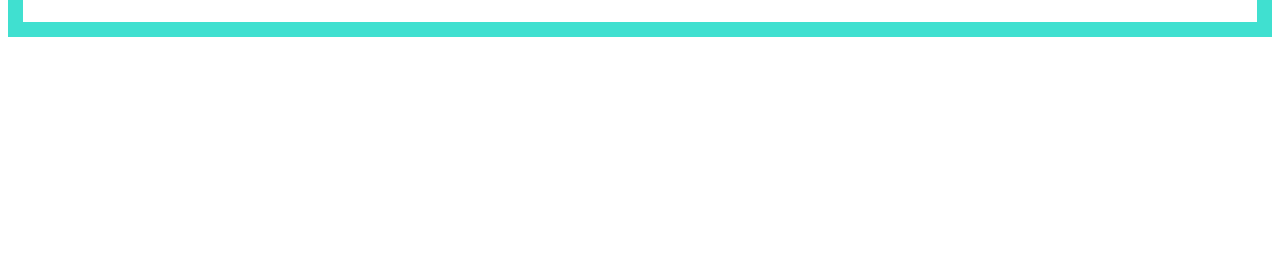
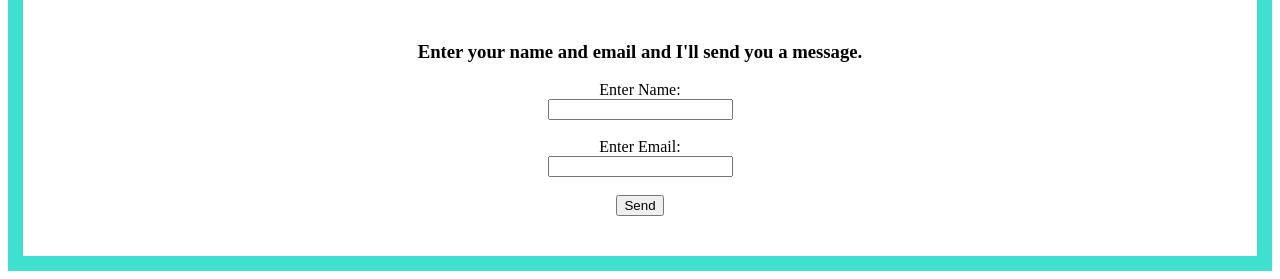
Before and after one commit to Dawnabelle/dawn-site, a Gatsby site: page /contact in a window 1280 px wide. Shown: the part 1153-1432 px from the top of the page. Before the commit the page ends 1198 px from the top, so only its background shows below. Built offline with nearby package versions, Linux system fonts and the light colour scheme; Gatsby itself is replaced by a stand-in of ours.

Commit message:
add contact form to contact

```diff
--- a/src/pages/contact.js
+++ b/src/pages/contact.js
@@ -24,6 +24,22 @@ const FourthPage = () => (
       <p>... if you &hearts; LGBTQ+.</p>
       <img src='https://dawnabelle.github.io/portfolio/img/tardis.jpg'/>
     </div>
+    <div style={{
+        padding: '20px',
+        margin: 'auto',
+      }}>
+      <h3>Enter your name and email and I'll send you a message.</h3>
+      <form action="https://formspree.io/dawn.mott@gmail.com"
+        method="POST">
+        <label>Enter Name: </label><br/>
+        <input type="text" name="name" /><br/><br/>
+        <label>Enter Email: </label><br/>
+        <input type="email" name="_replyto" />
+        <br/><br/>
+
+        <input type="submit" value="Send" />
+      </form>
+    </div>
   </div>
 )
 
```
